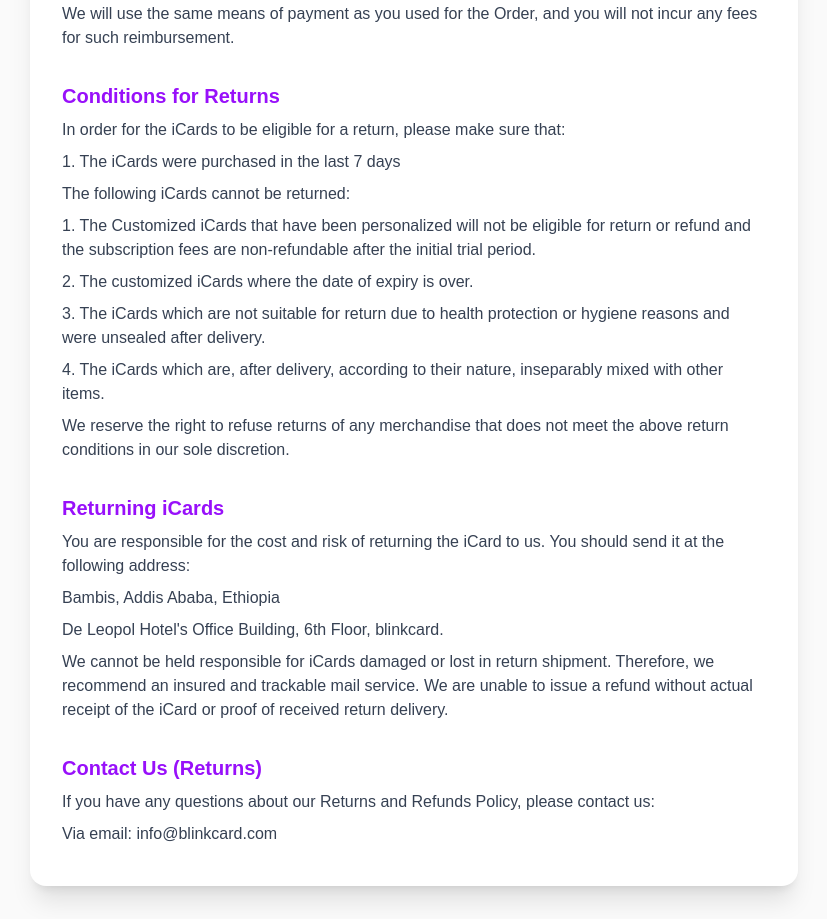
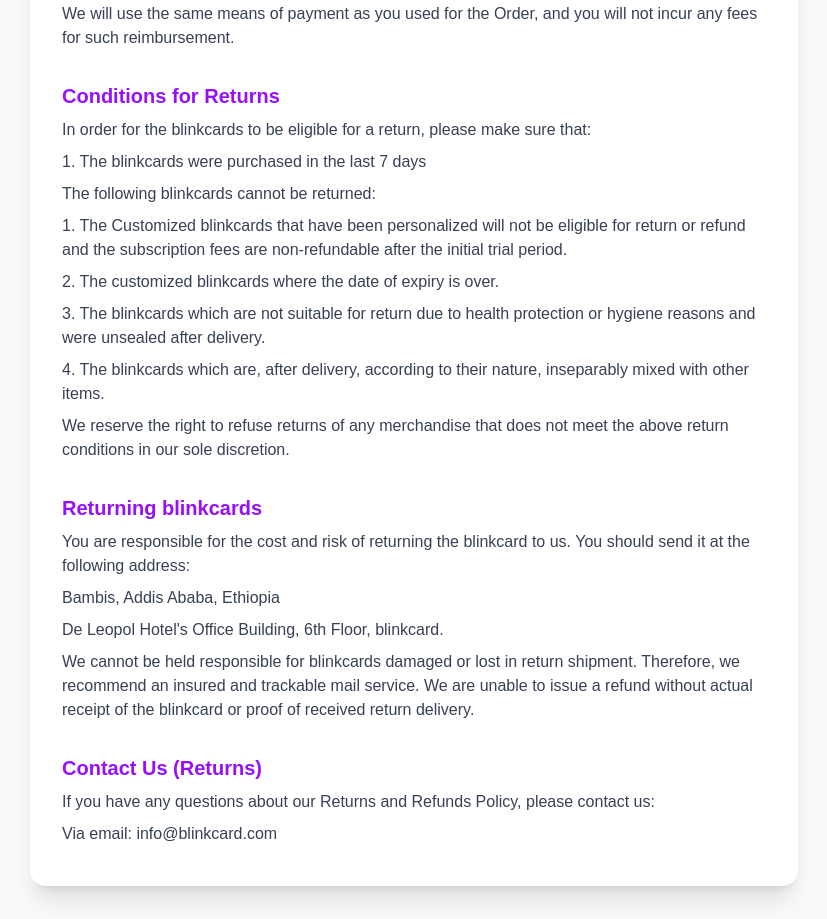
Before and after one commit to kena741/viavela-icard, a Next.js app: page /refund in a window 1280 px wide. Shown: the part 1426-2345 px from the top of the page, without its empty margins (226-1053 px from the left). Built offline with nearby package versions, Linux system fonts and the light colour scheme; no server answers.

Commit message:
fix: service fetching

```diff
--- a/src/app/page.tsx
+++ b/src/app/page.tsx
@@ -72,7 +72,7 @@
             </div>
           </div>
           <div className="flex items-center justify-center">
-            <Image src="/images/logo.png" alt="iCard Hero" width={320} height={320} className="object-contain rounded-2xl shadow-xl bg-white" />
+            <Image src="/images/logo.png" alt="blinkcard Hero" width={320} height={320} className="object-contain rounded-2xl shadow-xl bg-white" />
           </div>
         </div>
       </section>
--- a/src/app/privacy-policy.md
+++ b/src/app/privacy-policy.md
@@ -1,6 +1,6 @@
 # Privacy Policy for blinkcard
 
-At blinkcard, accessible from https://blinkcard.ibex.et/, one of our main priorities is the privacy of our visitors. This Privacy Policy document contains types of information that is collected and recorded by blinkcard and how we use it.
+At blinkcard, accessible from https://blinkcard.bli.et/, one of our main priorities is the privacy of our visitors. This Privacy Policy document contains types of information that is collected and recorded by blinkcard and how we use it.
 
 If you have additional questions or require more information about our Privacy Policy, do not hesitate to contact us.
 
--- a/src/app/refund/page.tsx
+++ b/src/app/refund/page.tsx
@@ -56,23 +56,23 @@
     {
         title: "Conditions for Returns",
         content: [
-            "In order for the iCards to be eligible for a return, please make sure that:",
-            "1. The iCards were purchased in the last 7 days",
-            "The following iCards cannot be returned:",
-            "1. The Customized iCards that have been personalized will not be eligible for return or refund and the subscription fees are non-refundable after the initial trial period.",
-            "2. The customized iCards where the date of expiry is over.",
-            "3. The iCards which are not suitable for return due to health protection or hygiene reasons and were unsealed after delivery.",
-            "4. The iCards which are, after delivery, according to their nature, inseparably mixed with other items.",
+            "In order for the blinkcards to be eligible for a return, please make sure that:",
+            "1. The blinkcards were purchased in the last 7 days",
+            "The following blinkcards cannot be returned:",
+            "1. The Customized blinkcards that have been personalized will not be eligible for return or refund and the subscription fees are non-refundable after the initial trial period.",
+            "2. The customized blinkcards where the date of expiry is over.",
+            "3. The blinkcards which are not suitable for return due to health protection or hygiene reasons and were unsealed after delivery.",
+            "4. The blinkcards which are, after delivery, according to their nature, inseparably mixed with other items.",
             "We reserve the right to refuse returns of any merchandise that does not meet the above return conditions in our sole discretion."
         ]
     },
     {
-        title: "Returning iCards",
+        title: "Returning blinkcards",
         content: [
-            "You are responsible for the cost and risk of returning the iCard to us. You should send it at the following address:",
+            "You are responsible for the cost and risk of returning the blinkcard to us. You should send it at the following address:",
             "Bambis, Addis Ababa, Ethiopia",
             "De Leopol Hotel's Office Building, 6th Floor, blinkcard.",
-            "We cannot be held responsible for iCards damaged or lost in return shipment. Therefore, we recommend an insured and trackable mail service. We are unable to issue a refund without actual receipt of the iCard or proof of received return delivery."
+            "We cannot be held responsible for blinkcards damaged or lost in return shipment. Therefore, we recommend an insured and trackable mail service. We are unable to issue a refund without actual receipt of the blinkcard or proof of received return delivery."
         ]
     },
     {
--- a/src/app/services/[id]/page.tsx
+++ b/src/app/services/[id]/page.tsx
@@ -135,7 +135,7 @@
                             ))
                         ) : filtered.length === 0 ? (
                             <div className="col-span-full text-center py-12">
-                                <p className="text-blue-500">No services match your filters.</p>
+                                <p className="text-blue-500">No services.</p>
                             </div>
                         ) : (
                             filtered.map((service: ServiceModel) => (
@@ -222,7 +222,7 @@
             </div>
 
             {/* About content always visible below profile image */}
-            <footer className="w-full max-w-4xl mx-auto mt-16 pb-24 pb-6">
+            <footer className="w-full max-w-4xl mx-auto mt-16 pnb-24 pb-6">
                 <div className="relative rounded-3xl bg-gradient-to-r from-blue-600 to-blue-400 px-8 py-8 flex flex-col md:flex-row items-center justify-between shadow-2xl overflow-hidden">
                     <div className="flex flex-col items-center md:items-start text-center md:text-left">
                         <h3 className="text-white text-2xl font-bold mb-2 drop-shadow">Want a digital business card like this for your business?</h3>
```
